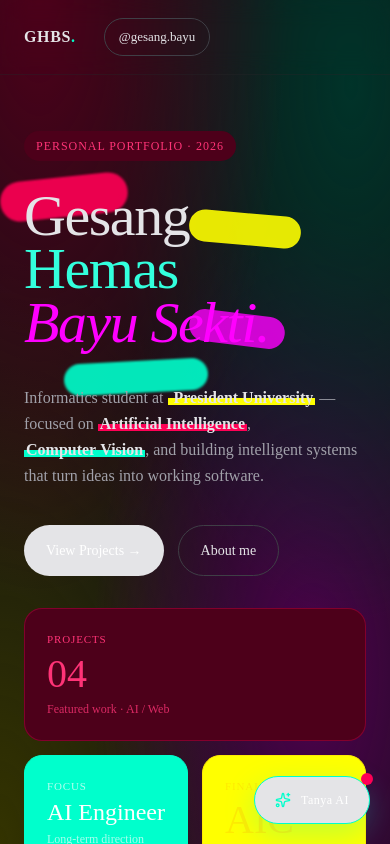
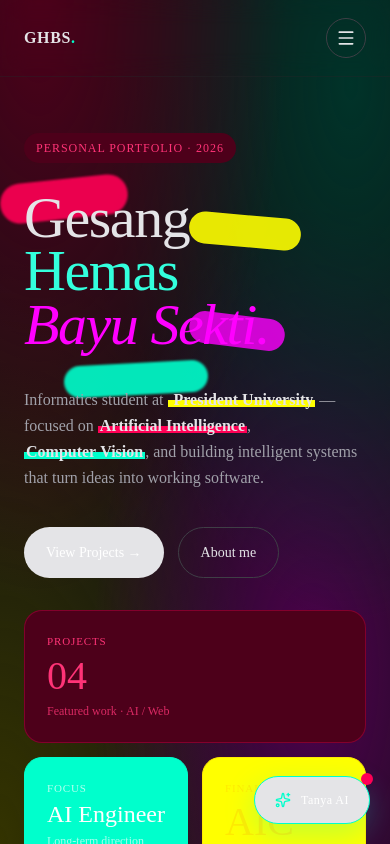
Before and after one commit to Ellbaayy/porto-GHBS, a Next.js app: page / in a window 390 px wide. Shown: the top 844 px of the page. Built offline with nearby package versions, Linux system fonts and the light colour scheme.

Commit message:
Fix UI audit findings: real social links, muted contrast, mobile nav menu

```diff
--- a/src/app/globals.css
+++ b/src/app/globals.css
@@ -9,7 +9,7 @@
   --bg-warm: #202024;
   --ink: #e4e4e7;
   --ink-soft: #a1a1aa;
-  --muted: #71717a;
+  --muted: #8f8f98;
   --line: #27272a;
   --line-strong: #3f3f46;
 
--- a/src/components/TopNav.tsx
+++ b/src/components/TopNav.tsx
@@ -1,6 +1,7 @@
 "use client";
 
 import { useEffect, useState } from "react";
+import { Menu, X } from "lucide-react";
 import { profile } from "@/data/portfolio";
 import { cn } from "@/lib/utils";
 
@@ -15,6 +16,7 @@ const links = [
 
 export function TopNav() {
   const [scrolled, setScrolled] = useState(false);
+  const [open, setOpen] = useState(false);
 
   useEffect(() => {
     const onScroll = () => setScrolled(window.scrollY > 12);
@@ -22,6 +24,9 @@ export function TopNav() {
     onScroll();
     return () => window.removeEventListener("scroll", onScroll);
   }, []);
+
+  // Close the mobile menu when a link is picked, or when resizing up to desktop
+  const close = () => setOpen(false);
 
   return (
     <header
@@ -35,6 +40,7 @@ export function TopNav() {
       <nav className="max-w-[1240px] mx-auto px-6 md:px-10 lg:px-14 py-[18px] flex items-center gap-7">
         <a
           href="#hero"
+          onClick={close}
           className="font-mono text-[16px] font-bold tracking-[0.04em] text-ink hover:opacity-70 transition"
         >
           {profile.initials}
@@ -55,15 +61,58 @@ export function TopNav() {
           ))}
         </ul>
 
+        <div className="ml-auto md:ml-0 flex items-center gap-2">
           <a
-          href="https://instagram.com"
+            href="https://instagram.com/gesang.bayu"
             target="_blank"
             rel="noopener noreferrer"
-          className="text-[13px] px-[14px] py-2 border border-line-strong rounded-full text-ink hover:border-cobalt hover:bg-cobalt-soft hover:text-cobalt-deep transition"
+            className="hidden sm:inline-flex text-[13px] px-[14px] py-2 border border-line-strong rounded-full text-ink hover:border-cobalt hover:bg-cobalt-soft hover:text-cobalt-deep transition"
           >
             {profile.instagramHandle}
           </a>
+
+          {/* Mobile menu toggle */}
+          <button
+            type="button"
+            onClick={() => setOpen((v) => !v)}
+            aria-expanded={open}
+            aria-label={open ? "Close menu" : "Open menu"}
+            className="md:hidden inline-flex items-center justify-center w-10 h-10 rounded-full border border-line-strong text-ink hover:border-cobalt hover:text-cobalt transition"
+          >
+            {open ? <X className="w-5 h-5" /> : <Menu className="w-5 h-5" />}
+          </button>
+        </div>
       </nav>
+
+      {/* Mobile dropdown panel */}
+      {open && (
+        <div className="md:hidden border-t border-line bg-bg/95 backdrop-blur-md">
+          <ul className="max-w-[1240px] mx-auto px-6 py-4 flex flex-col">
+            {links.map((l) => (
+              <li key={l.href} className="border-b border-line/50 last:border-b-0">
+                <a
+                  href={l.href}
+                  onClick={close}
+                  className="block py-3.5 text-[15px] font-medium text-ink hover:text-cobalt transition-colors"
+                >
+                  {l.label}
+                </a>
+              </li>
+            ))}
+            <li className="pt-4">
+              <a
+                href="https://instagram.com/gesang.bayu"
+                target="_blank"
+                rel="noopener noreferrer"
+                onClick={close}
+                className="inline-flex text-[13px] px-[14px] py-2 border border-line-strong rounded-full text-ink hover:border-cobalt hover:bg-cobalt-soft hover:text-cobalt-deep transition"
+              >
+                {profile.instagramHandle}
+              </a>
+            </li>
+          </ul>
+        </div>
+      )}
     </header>
   );
 }
--- a/src/data/portfolio.ts
+++ b/src/data/portfolio.ts
@@ -193,8 +193,8 @@ export const contact = {
   vision: "Building the future, one intelligent system at a time.",
   links: [
     { label: "Email", value: "[email protected]", href: "mailto:[email protected]" },
-    { label: "GitHub", value: "github.com/gesangbayu", href: "https://github.com" },
-    { label: "LinkedIn", value: "linkedin.com/in/gesangbayu", href: "https://linkedin.com" },
-    { label: "Instagram", value: "@gesang.bayu", href: "https://instagram.com" },
+    { label: "GitHub", value: "github.com/Ellbaayy", href: "https://github.com/Ellbaayy" },
+    { label: "LinkedIn", value: "linkedin.com/in/gesang-hemas-bayu-sekti", href: "https://linkedin.com/in/gesang-hemas-bayu-sekti-01250737b" },
+    { label: "Instagram", value: "@gesang.bayu", href: "https://instagram.com/gesang.bayu" },
   ],
 };
```
Lines whose indentation alone changed are shown as unchanged.
